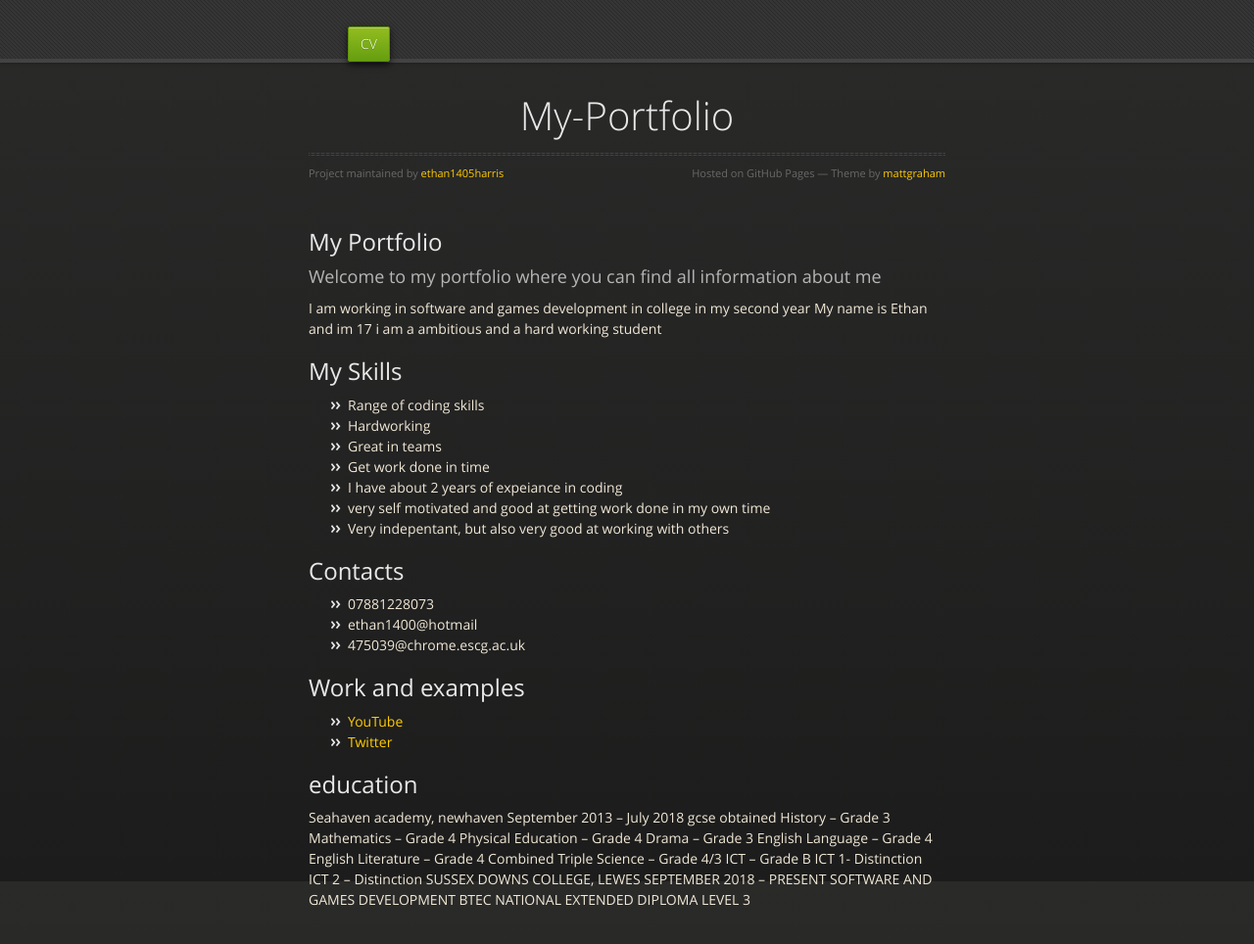
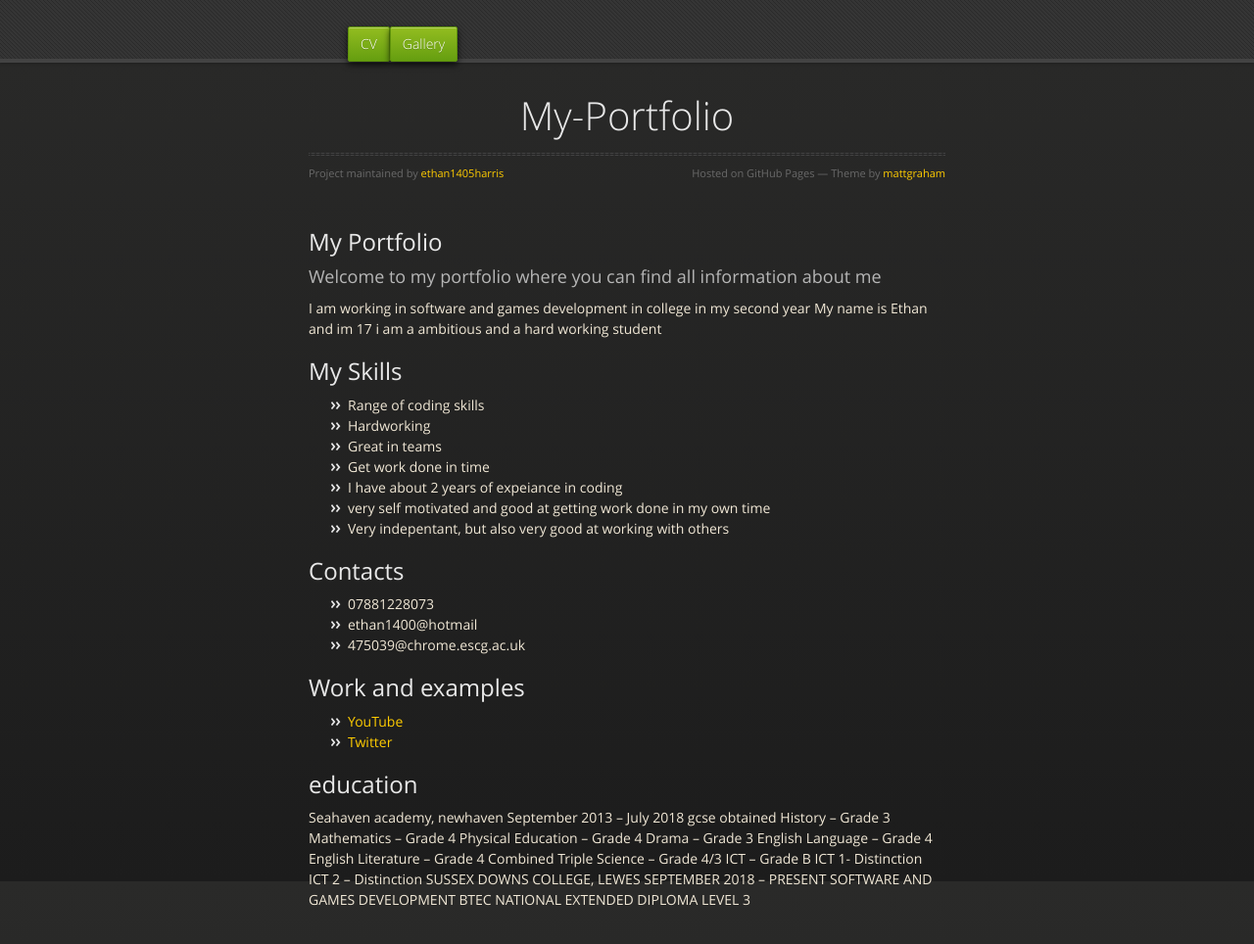
Before and after one commit to ethan1405harris/My-Portfolio, a Jekyll site: the page built from index.md, in a window 1280 px wide and 1039 px high. Shown: the top 964 px of the window at 98% size. Built offline with Jekyll 4.4.1, drawn with Linux system fonts in a browser that asks for light colours; our own code applies the rules of GitHub Pages for plain Markdown files; the repository's description, which GitHub fills in, is left out.

Commit message:
Update nav.html

```diff
--- a/_includes/nav.html
+++ b/_includes/nav.html
@@ -2,4 +2,9 @@
   <li  class="fork">
     <a href="cv.html">CV</a>
    </li>
+
+    <li  class="fork">
+    <a href="gallery.html">Gallery</a>
+   </li>
+
   </ul>
```
